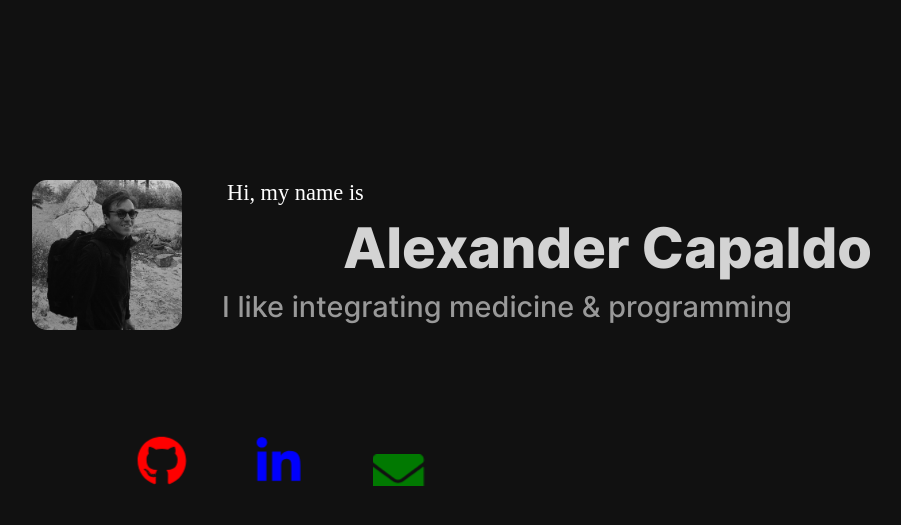
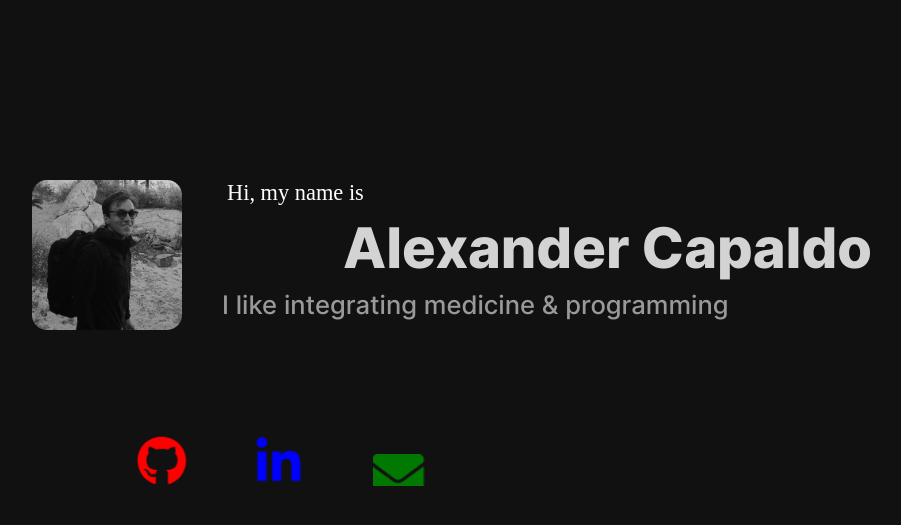
Before and after one commit to capaldo/capaldo.github.io, a Jekyll site: the page built from index.md, in a window 1280 px wide. Shown: the top 525 px of the page, without its empty margins (188-1089 px from the left). Built offline with Jekyll 4.4.1, drawn with Linux system fonts in a browser that asks for light colours.

Commit message:
fix description line spacing

```diff
--- a/css/base.css
+++ b/css/base.css
@@ -247,14 +247,14 @@
 p.description {
     font-family: Inter;
     font-weight: 500;
-    font-size: 1.8em;
+    font-size: 1.6em;
     color: #999;
     float: left;
     display: inline;
     animation-duration: 1.0s;
     animation-delay: 3.0s;
     padding-left: 40px;
-    margin-right: -150px;
+    margin-right: -170px;
     margin-top: -28px;
 }
 
```
